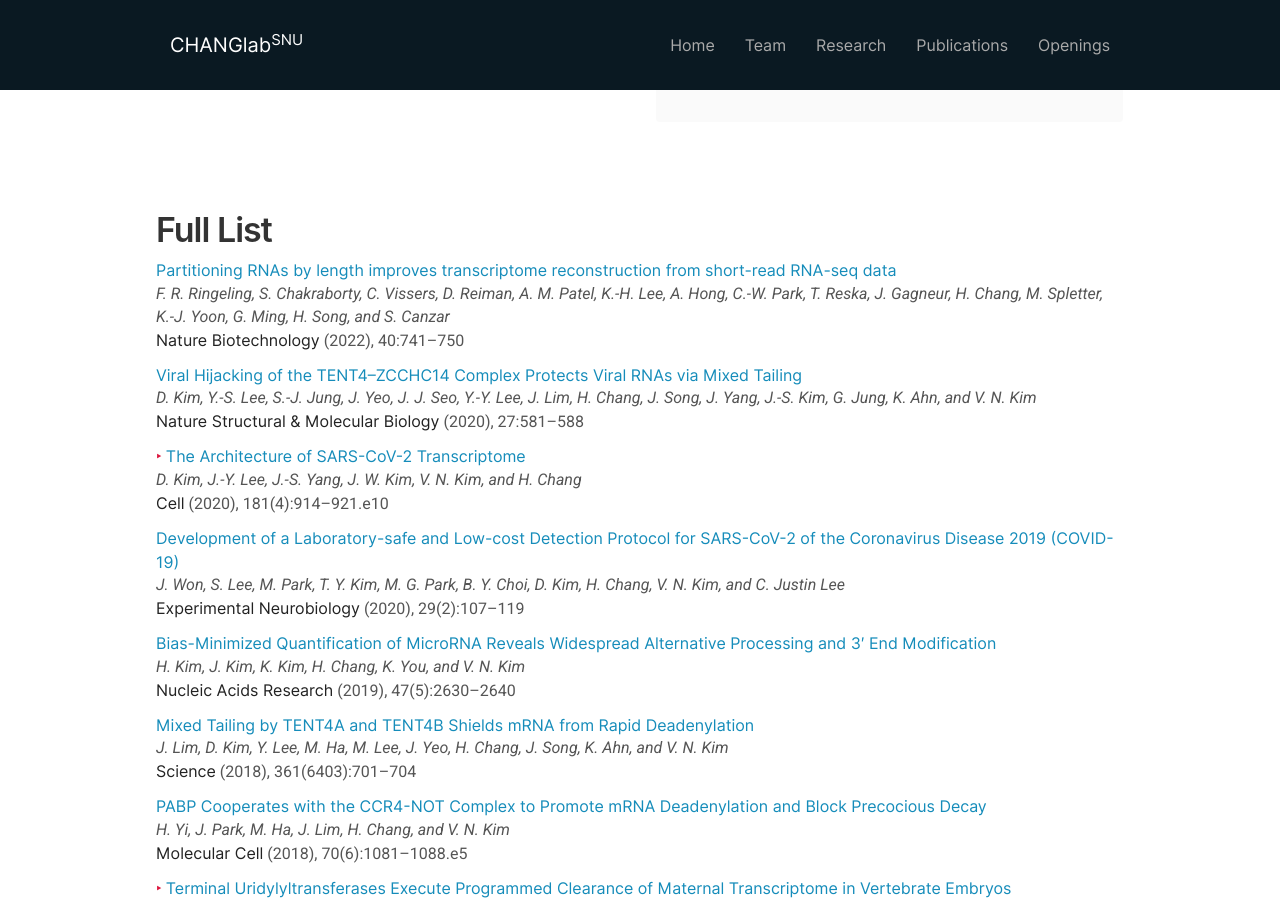
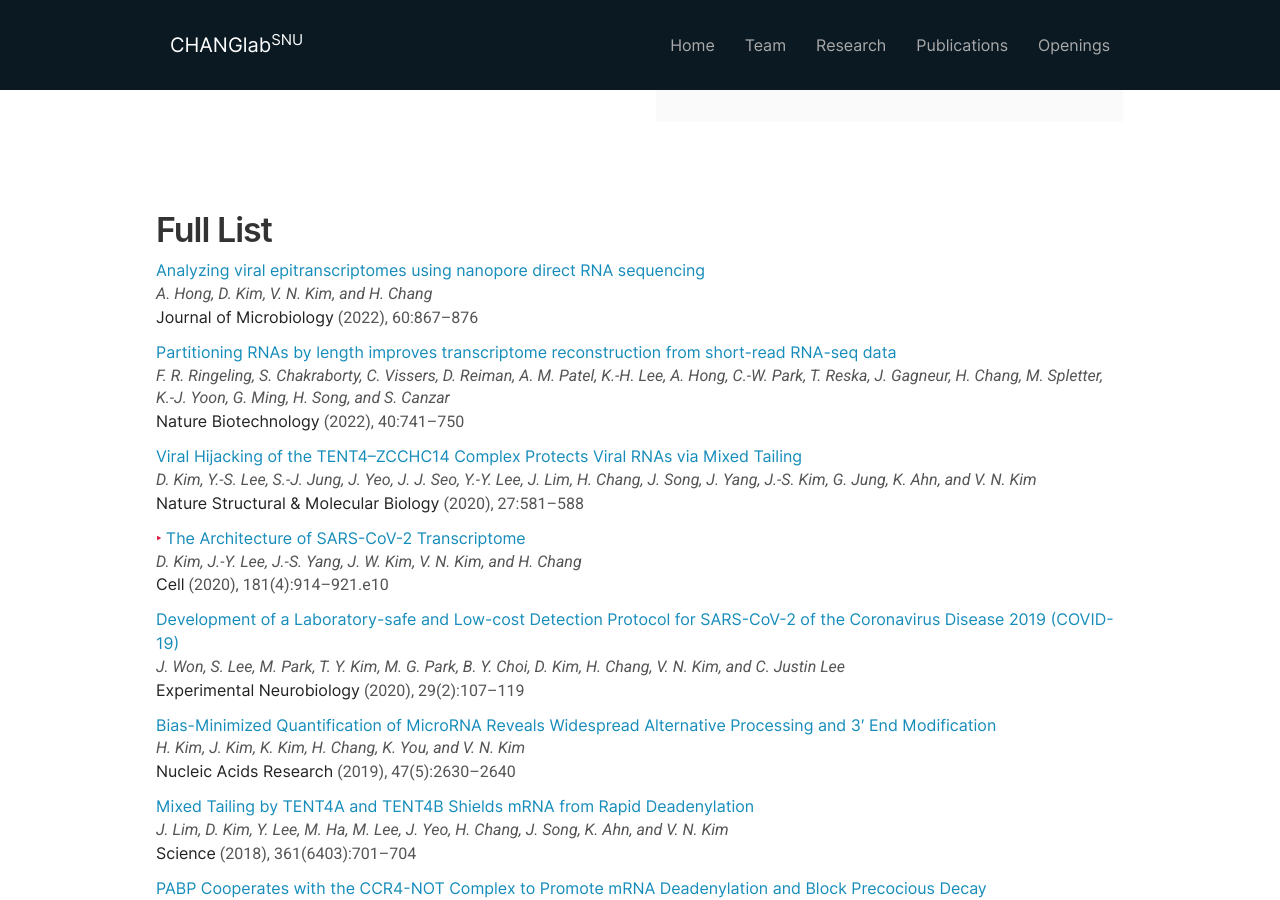
Before and after one commit to ChangLabSNU/ChangLabSNU.github.io, a Jekyll site: the page built from _pages/publications.md, in a window 1280 px wide and 900 px high, scrolled down 1584 px. Built offline with Jekyll 4.4.1, drawn with Linux system fonts in a browser that asks for light colours; nearby versions of some CDN libraries; some web fonts are replaced.

Commit message:
Add new protocol paper.

```diff
--- a/_data/publist.yml
+++ b/_data/publist.yml
@@ -1,3 +1,15 @@
+- authors: "A. Hong, D. Kim, V. N. Kim, and H. Chang"
+  title: "Analyzing viral epitranscriptomes using nanopore direct RNA sequencing"
+  journal: "Journal of Microbiology"
+  pubdate:
+    year: 2022
+    month: Aug
+    mday: 24
+  vip: "60:867–876"
+  doi: doi.org/10.1007/s12275-022-2324-4
+  link:
+    url: "https://link.springer.com/article/10.1007/s12275-022-2324-4"
+
 - authors: "F. R. Ringeling, S. Chakraborty, C. Vissers, D. Reiman, A. M. Patel, K.-H. Lee, A. Hong, C.-W. Park, T. Reska, J. Gagneur, H. Chang, M. Spletter, K.-J. Yoon, G. Ming, H. Song, and S. Canzar"
   title: "Partitioning RNAs by length improves transcriptome reconstruction from short-read RNA-seq data"
   journal: "Nature Biotechnology"
```
